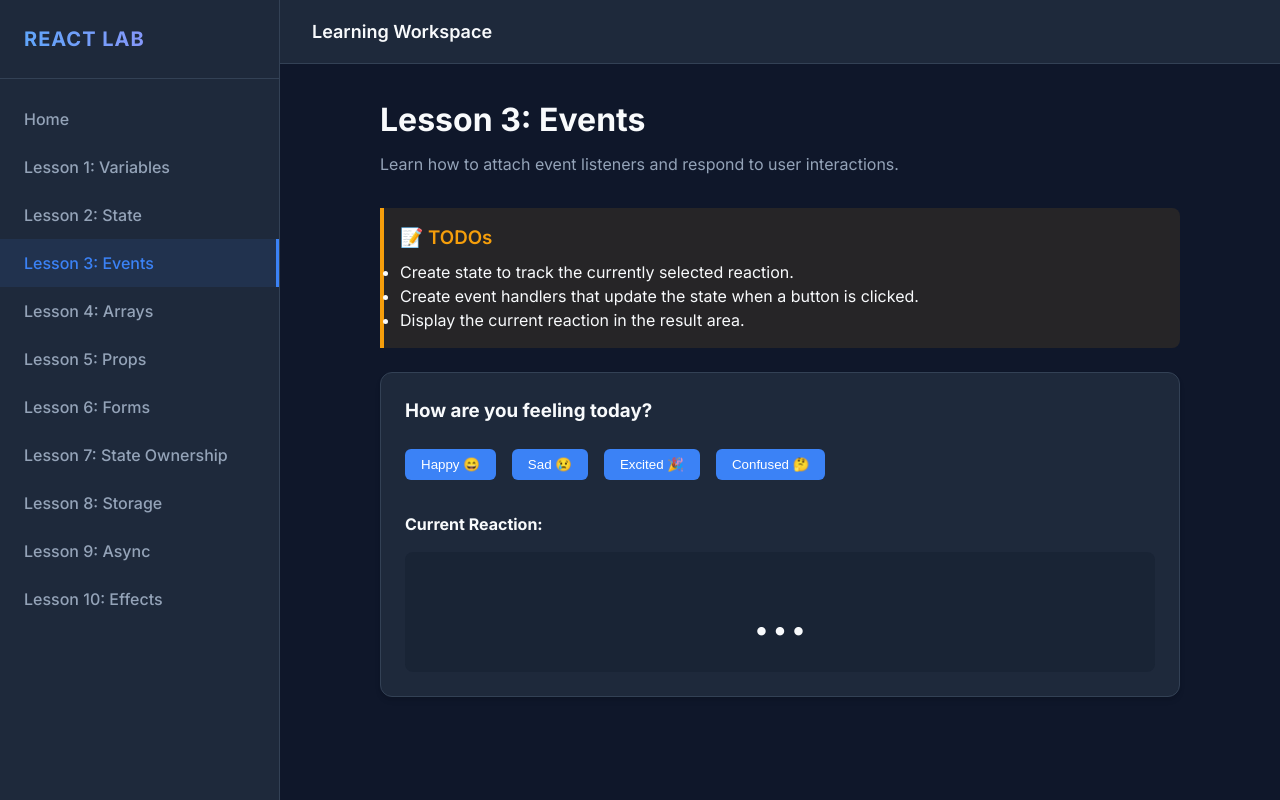
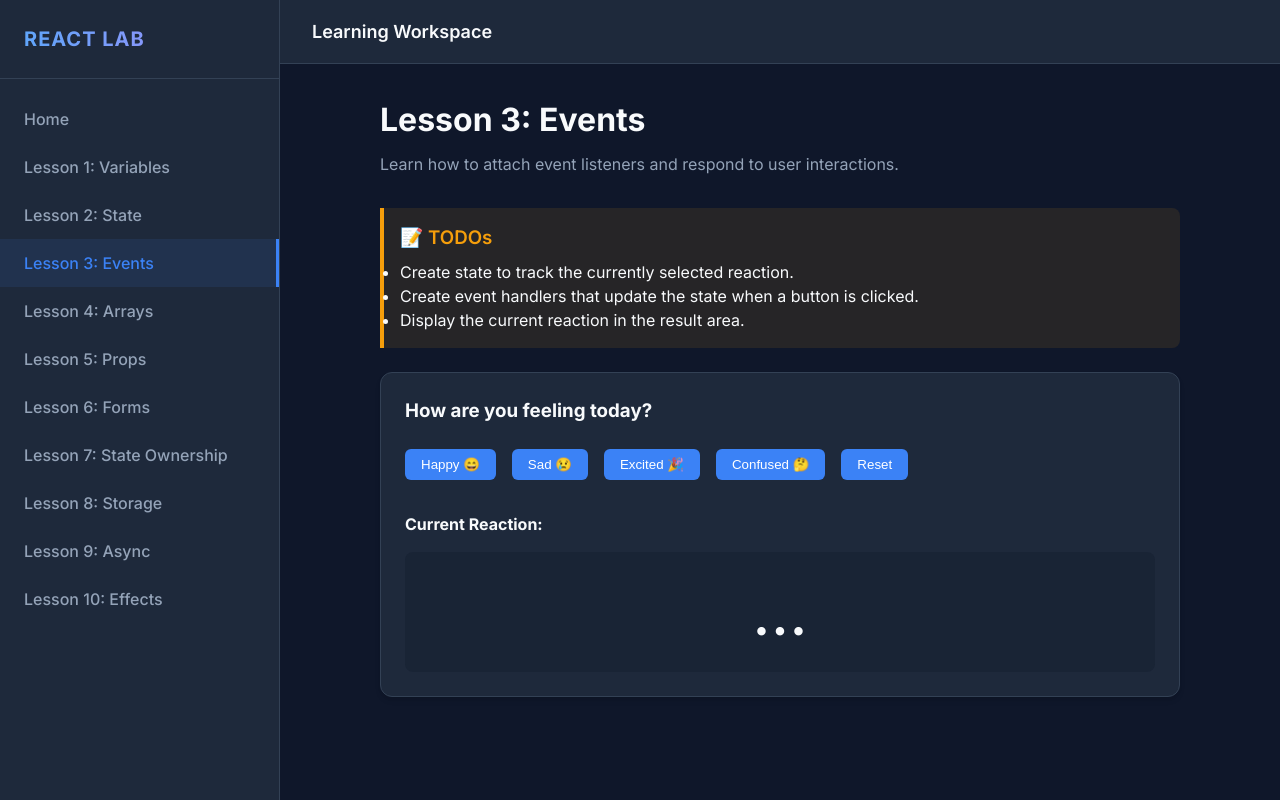
Before and after one commit to PinkCheetah1/University-Me---React, a React (Vite) app in the folder react-practice-lab/: page /lesson-3 in a window 1280 px wide. Built offline with nearby package versions, Linux system fonts and the light colour scheme.

Commit message:
Added reset button (for fun)

```diff
--- a/react-practice-lab/src/pages/Lesson03Events.jsx
+++ b/react-practice-lab/src/pages/Lesson03Events.jsx
@@ -15,6 +15,9 @@ export default function Lesson03Events() {
         break;
       case "confused":
         setReaction("🤔");
+        break;
+      case "reset":
+        setReaction("...");
         break;
     }
   }
@@ -44,6 +47,7 @@ export default function Lesson03Events() {
           <button className="btn" title="sad" onClick={handleChange}>Sad 😢</button>
           <button className="btn" title="excited" onClick={handleChange}>Excited 🎉</button>
           <button className="btn" title="confused" onClick={handleChange}>Confused 🤔</button>
+          <button className="btn" title="reset" onClick={handleChange}>Reset</button>
         </div>
 
         <div>
```
